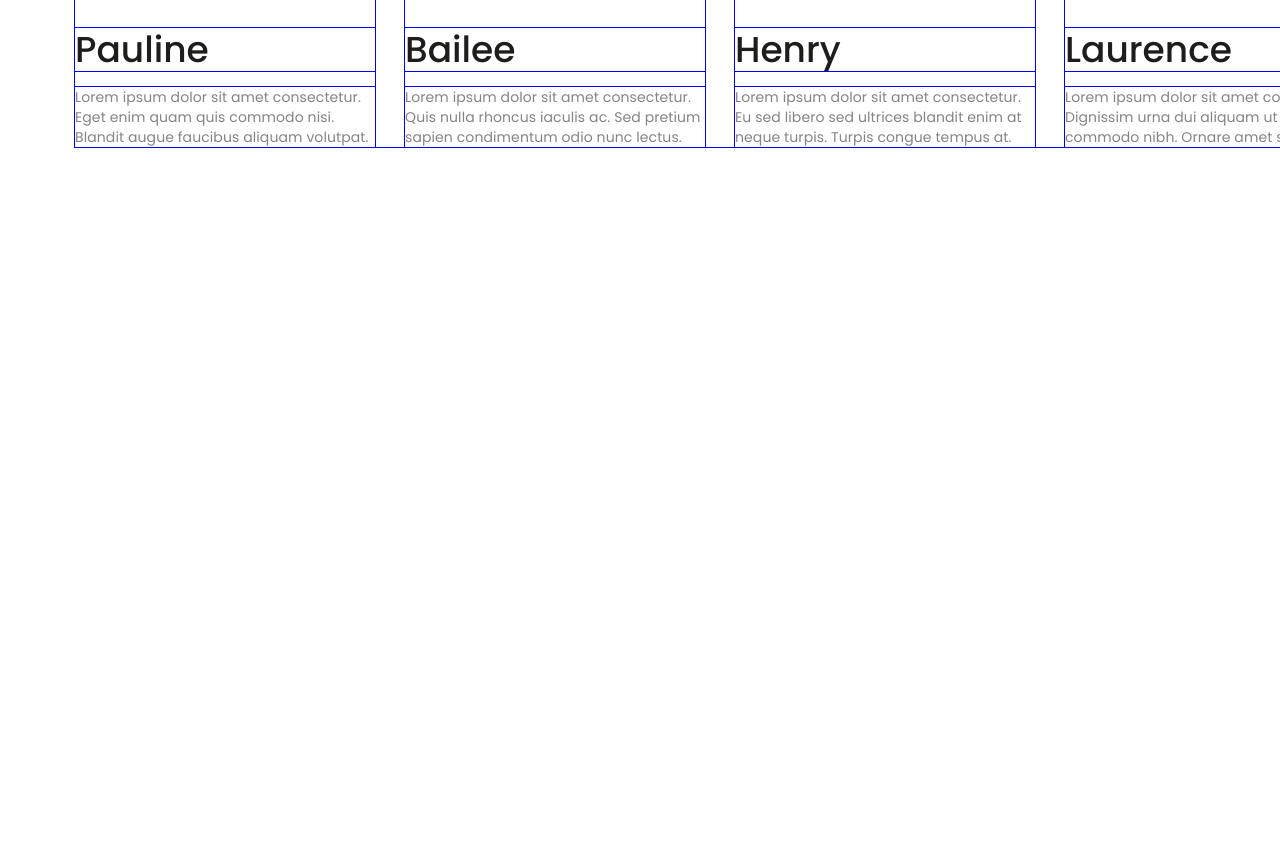
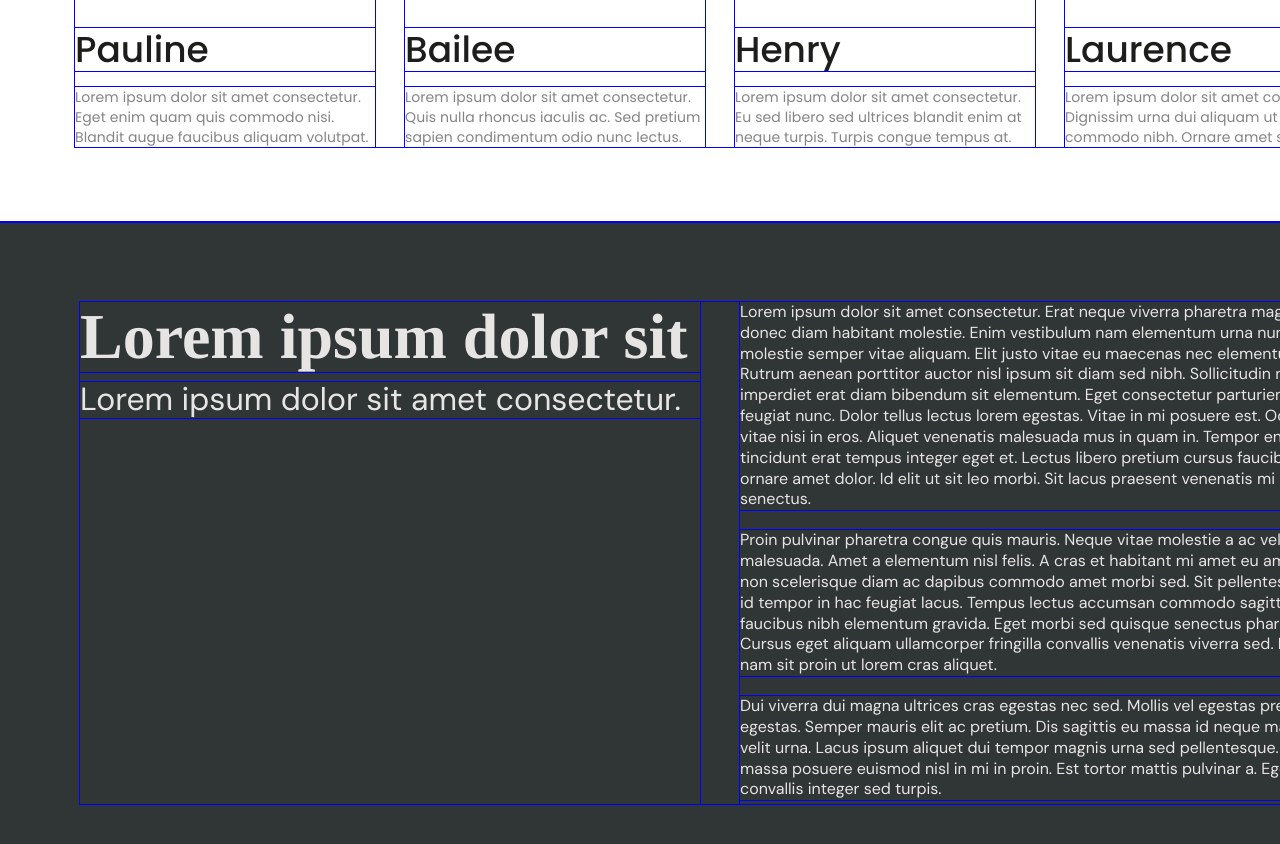
Before and after one commit to osaga-fu/prueba-tecnica-colillas-branding, a plain HTML site: page index.html in a window 1280 px wide. Shown: the part 954-1798 px from the top of the page. Before the commit the page ends 1176 px from the top, so only its background shows below. Drawn offline with Linux system fonts and the light colour scheme.

Commit message:
Bloc section completed

```diff
--- a/index.html
+++ b/index.html
@@ -111,5 +111,18 @@
         </article>
       </div>
     </section>
+    <section class="bloc">
+        <div class="bloc-container">
+            <span class="bloc-column">
+                <h2 class="bloc-column-title">Lorem ipsum dolor sit</h2>
+                <h4 class="bloc-column-subtitle">Lorem ipsum dolor sit amet consectetur.</h4>
+            </span>
+            <span class="bloc-column">
+                <p class="bloc-column-paragraph">Lorem ipsum dolor sit amet consectetur. Erat neque viverra pharetra magna risus donec diam habitant molestie. Enim vestibulum nam elementum urna nunc molestie semper vitae aliquam. Elit justo vitae eu maecenas nec elementum. Rutrum aenean porttitor auctor nisl ipsum sit diam sed nibh. Sollicitudin nullam imperdiet erat diam bibendum sit elementum. Eget consectetur parturient convallis feugiat nunc. Dolor tellus lectus lorem egestas. Vitae in mi posuere est. Odio sit vitae nisi in eros. Aliquet venenatis malesuada mus in quam in. Tempor enim porta tincidunt erat tempus integer eget et. Lectus libero pretium cursus faucibus eu ornare amet dolor. Id elit ut sit leo morbi. Sit lacus praesent venenatis mi enim senectus.</p>
+                <p class="bloc-column-paragraph"> Proin pulvinar pharetra congue quis mauris. Neque vitae molestie a ac velit malesuada. Amet a elementum nisl felis. A cras et habitant mi amet eu amet. Nec non scelerisque diam ac dapibus commodo amet morbi sed. Sit pellentesque diam id tempor in hac feugiat lacus. Tempus lectus accumsan commodo sagittis faucibus nibh elementum gravida. Eget morbi sed quisque senectus pharetra. Cursus eget aliquam ullamcorper fringilla convallis venenatis viverra sed. Placerat nam sit proin ut lorem cras aliquet.</p>
+                <p class="bloc-column-paragraph">Dui viverra dui magna ultrices cras egestas nec sed. Mollis vel egestas pretium egestas. Semper mauris elit ac pretium. Dis sagittis eu massa id neque massa id velit urna. Lacus ipsum aliquet dui tempor magnis urna sed pellentesque. Mauris id massa posuere euismod nisl in mi in proin. Est tortor mattis pulvinar a. Egestas convallis integer sed turpis.</p>
+            </span>
+        </div>
+    </section>
   </body>
 </html>
--- a/styles.css
+++ b/styles.css
@@ -166,3 +166,48 @@ header {
   letter-spacing: 0.1px;
   color: #848484;
 }
+
+/* Bloc */
+.bloc {
+  background-color: #303536;
+  height: 662px;
+  padding: 80px;
+  display: flex;
+  gap: 40px;
+}
+
+.bloc-container {
+  display: flex;
+  gap: 40px;
+  height: 502px;
+  color: #e7e5e4;
+}
+
+.bloc-column {
+  width: 620px;
+  display: flex;
+  flex-direction: column;
+  gap: 10px;
+}
+
+.bloc-column-title {
+  font-family: "Tinos";
+  font-weight: 700;
+  font-size: 64px;
+  line-height: 70.4px;
+}
+
+.bloc-column-subtitle {
+    font-family: 'DM Sans';
+    font-weight: 400;
+    font-size: 32px;
+    line-height: 35.2px;
+}
+
+.bloc-column-paragraph{
+    font-family: 'DM Sans';
+    font-weight: 400;
+    font-size: 16px;
+    line-height: 20.83px;
+    margin-bottom: 10px;
+}
```
